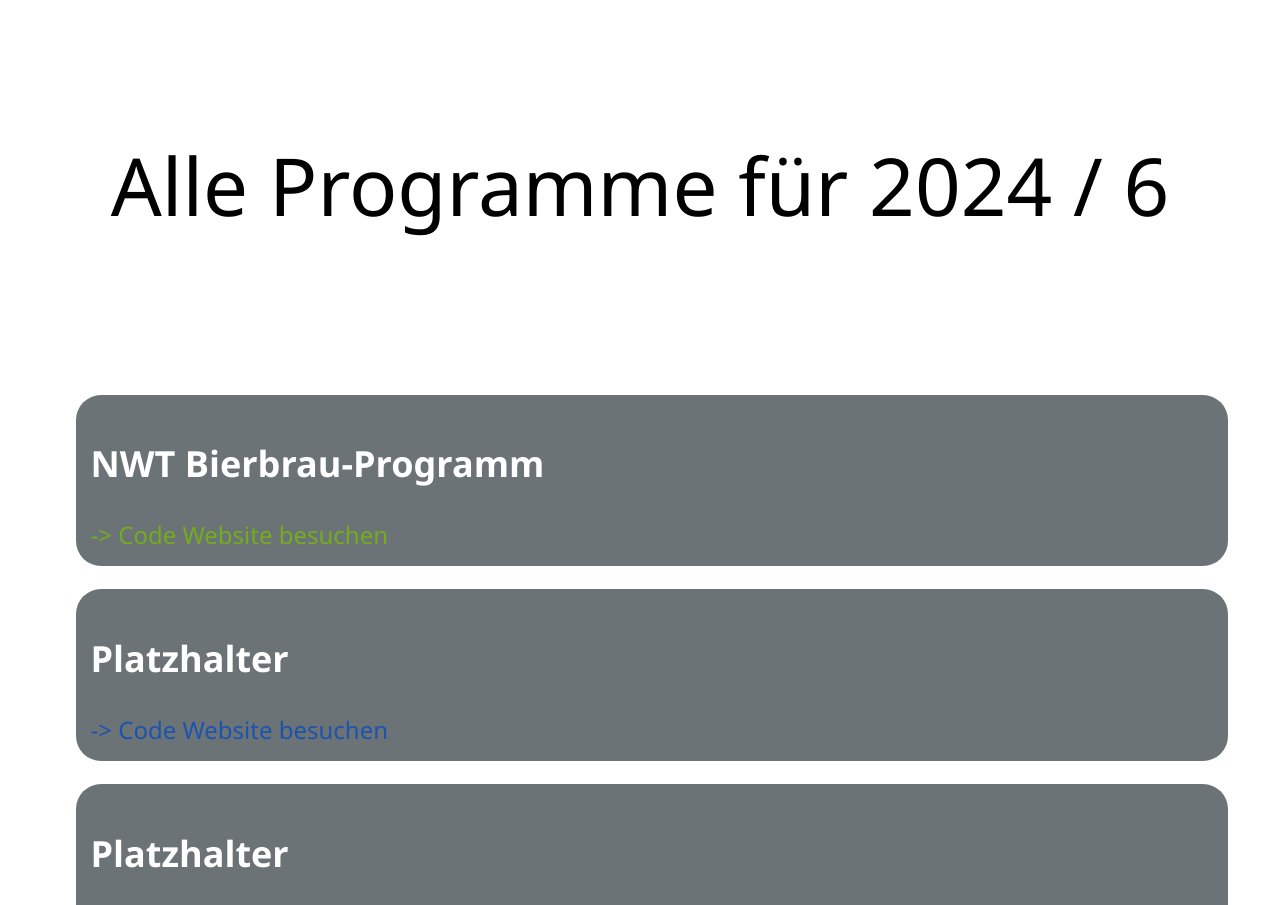
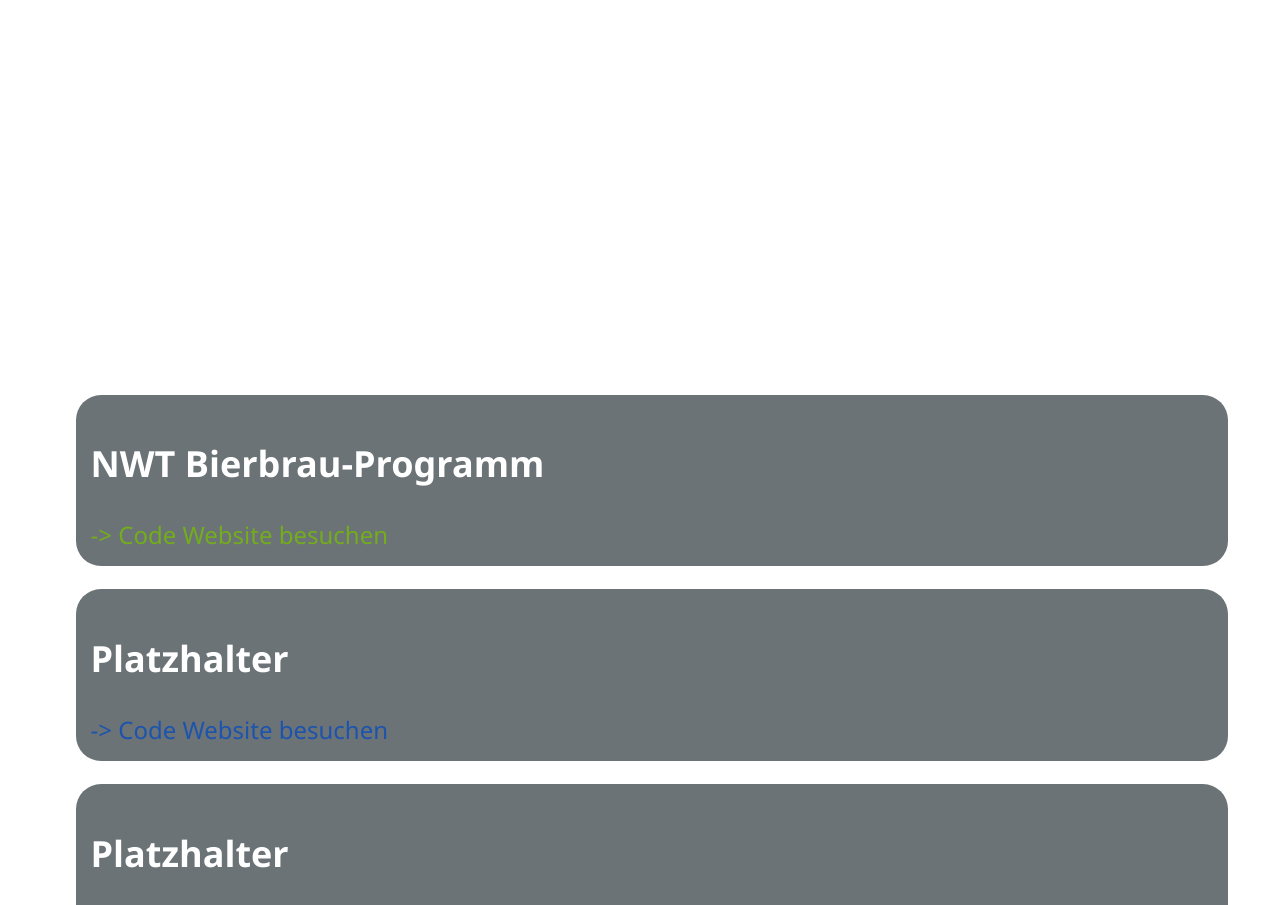
Before and after one commit to aCodingCube/NWT-Kurs.github.io, a plain HTML site: page index.html in a window 1280 px wide. Shown: the part 1160-2065 px from the top of the page. Drawn offline with Linux system fonts and the light colour scheme.

Commit message:
FIxed Layout

```diff
--- a/index.html
+++ b/index.html
@@ -15,7 +15,7 @@
             <path class="a2" d="M0 20 L30 52 L60 20"></path>
             <path class="a3" d="M0 40 L30 72 L60 40"></path>
         </svg>
-        <p class="subheading" id="sub-heading">Alle Programme für 2024 / </p>
+        <p class="subheading" id="sub-heading">Alle Programme für 2024 -> </p>
     </div>
 
     <div class="row">
--- a/style.css
+++ b/style.css
@@ -126,6 +126,7 @@ a:hover
 
 .subheading
 {
+    color: white;
     text-align: center;
     font-family: 'Segoe UI', Tahoma, Geneva, Verdana, sans-serif;
     font-size: 500%;
```
